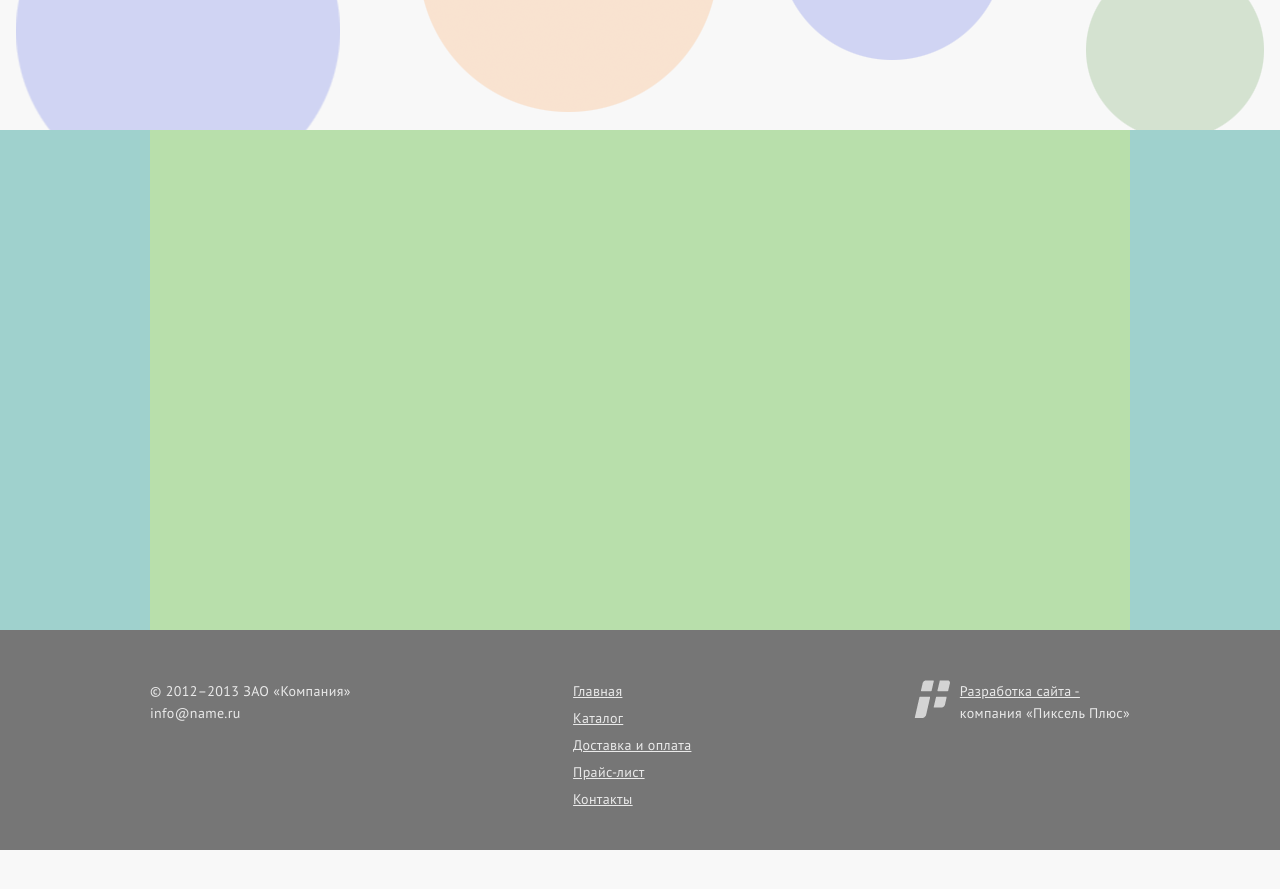
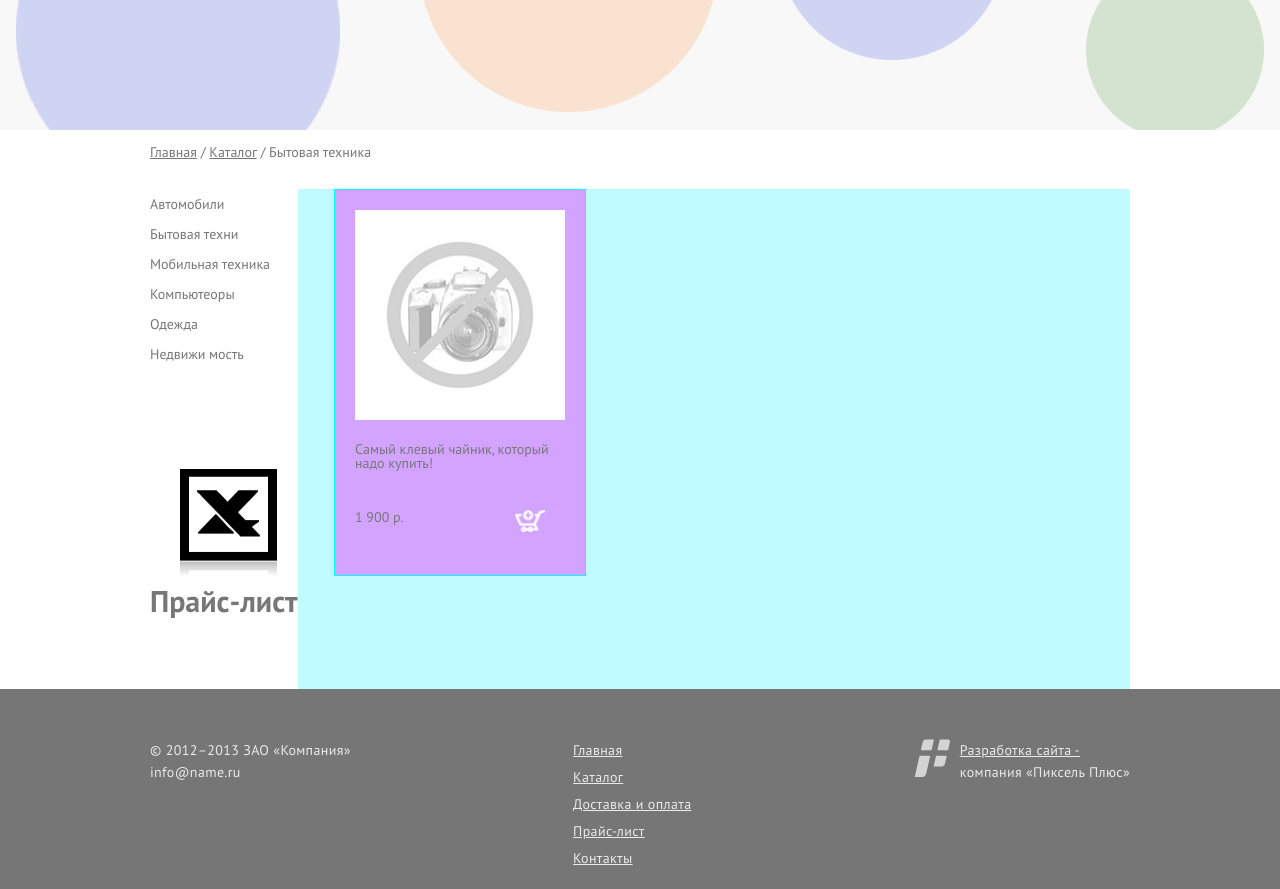
Before and after one commit to RomaRoma49/html3_project, a plain HTML site: page index.html in a window 1280 px wide. Shown: the part 580-1469 px from the top of the page. Before the commit the page ends 1430 px from the top, so only its background shows below. Drawn offline with Linux system fonts and the light colour scheme; files whose address does not match are found by name.

Commit message:
html-3.2

```diff
--- a/css/style.css
+++ b/css/style.css
@@ -116,32 +116,98 @@ body {
 .slider img {
     z-index: -1;
 }
+/*BREADCRUMBS*/
+.breadcumbs{
+    padding: 15px 0 30px 0;
+    width: 100%;
+    display: flex;
+    justify-content: center;
+    background-color: #ffffff;
+}
+
+.breadcrumbs980px{
+    width: 980px;
+    display: flex;
+    justify-content: flex-start;
+    font-size: 14px;
+    color: #777777;
+}
+
+.breadcrumbs980px p a{
+    color: #777777;
+}
+
+.breadcrumbs980px p span{
+    margin: 0 6 px;
+}
 
 /*CONTENT*/
 .content{
     width: 100%;
-    background-color: #9fd1cd;
+    background-color: #ffffff;
     display: flex;
     justify-content: center;
+    color: #777777;
+
 }
 
 .content_980px{
     width: 980px;
-    height: 500px;
-    background-color: #b8dfab;
+    background-color: #c0fbff;
     display: flex;
     justify-content: space-between;
 }
 
 /*SIDEBAR*/
-.sidebar{
+.content_sidebar{
+    font-size: 14px;
+    line-height: 30px;
+    height: 500px;
+    background-color: #ffffff;
+    font-family: 'PT Sans', sans-serif;
+}
+
+.content_sidebar ul{
+    margin-bottom: 100px;
+}
+
+.sidebar_bottom_part{
+    margin-left: 30px;
+}
+
+.sidebar_price_list{
+    font-size: 30px;
+    font-weight: 700;
+}
+
+/*ITEMS FOR SALE*/
+.content_items_4_sale{
+    display: grid;
+    grid-template-columns: 1fr 1fr 1fr;
+    grid-gap: 20px;
+}
+
+.item_4_sale{
+    width: 250px;
+    height: 385px;
+    background-color: #d3a4ff;
+    border: 1px solid cyan;
 
 }
 
-/*RIGHT PART OF THE CONTENT*/
-.content_right_element{
+.item_4_sale_margin{
+    margin: 20px;
 }
 
+.item_4_sale img{
+    margin-bottom: 0;
+}
+
+.item_4sale_bottom_part{
+    display: flex;
+    justify-content: space-between;
+    width: 230px;
+}
 /*FOOTER*/
 .footer {
     grid-row-start: 2;
--- a/index.html
+++ b/index.html
@@ -44,10 +44,77 @@
             <img src="/media/slide_1.png" alt="slider img">
         </div>
 
+        <div class="breadcumbs">
+            <div class="breadcrumbs980px">
+                    <p>
+                        <a href="#">Главная</a> <span class="breadcrumbs_seperator">/</span>
+                        <a href="#"> Каталог</a> <span class="breadcrumbs_seperator">/</span>
+                        Бытовая техника
+                    </p>
+            </div>
+        </div>
+
         <div class="content">
             <div class="content_980px">
-                <div class="content_right_element">
+                <aside class="content_sidebar">
+                    <ul>
+                        <li>
+                            <p>Автомобили</p>
+                        </li>
+                        <li>
+                            <p>Бытовая техни</p>
+                        </li>
+                        <li>
+                            <p>Мобильная техника</p>
+                        </li>
+                        <li>
+                            <p>Компьютеоры</p>
+                        </li>
+                        <li>
+                            <p>Одежда</p>
+                        </li>
+                        <li>
+                            <p>Недвижи мость</p>
+                        </li>
+                    </ul>
+
+                    <div class="sidebar_bottom_part">
+                        <img src="/media/excel_logo.png" width="97px"
+                        height="107px" alt="excel_logo">
+                    </div>
+
+                    <p class="sidebar_price_list">
+                        Прайс-лист
+                    </p>
+                </aside>
+
+                <div class="content_main">
+                    <div class="content_items_4_sale">
+
+                        <div class="item_4_sale">
+
+                            <img src="/media/no_photo.png" alt="no_photo"
+                            width="210px" height="210px" class="item_4_sale_margin">
+
+                            <p class="item_description, item_4_sale_margin">
+                                Самый клевый чайник, который надо купить!
+                            </p>
+
+                            <div class="item_4sale_bottom_part">
+                                <p class="item_price item_4_sale_margin">
+                                    1 900 p.
+                                </p>
+
+                                <a href="#" class="">
+                                    <img src="/media/add_to_basket.png" alt="basket"
+                                    width="30px" height="22px" class="basket item_4_sale_margin">
+                                </a>
+                            </div>
+                        </div>
+
+                    </div>
                 </div>
+
             </div>
         </div>
 
```
